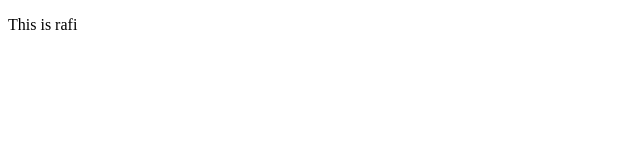
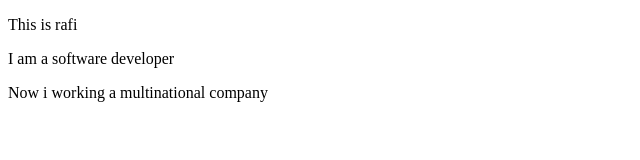
Before and after one commit to Abdullah628/My_Second_site, a plain HTML site: page index.html in a window 1280 px wide. Shown: the whole page, without its empty margins (0-640 px from the left). Drawn offline with Linux system fonts and the light colour scheme.

Commit message:
learned github

```diff
--- a/index.html
+++ b/index.html
@@ -8,5 +8,7 @@
 </head>
 <body>
     <p>This is rafi</p>
+    <p>I am a software developer </p>
+    <p>Now i working a multinational company</p>
 </body>
 </html>
```
